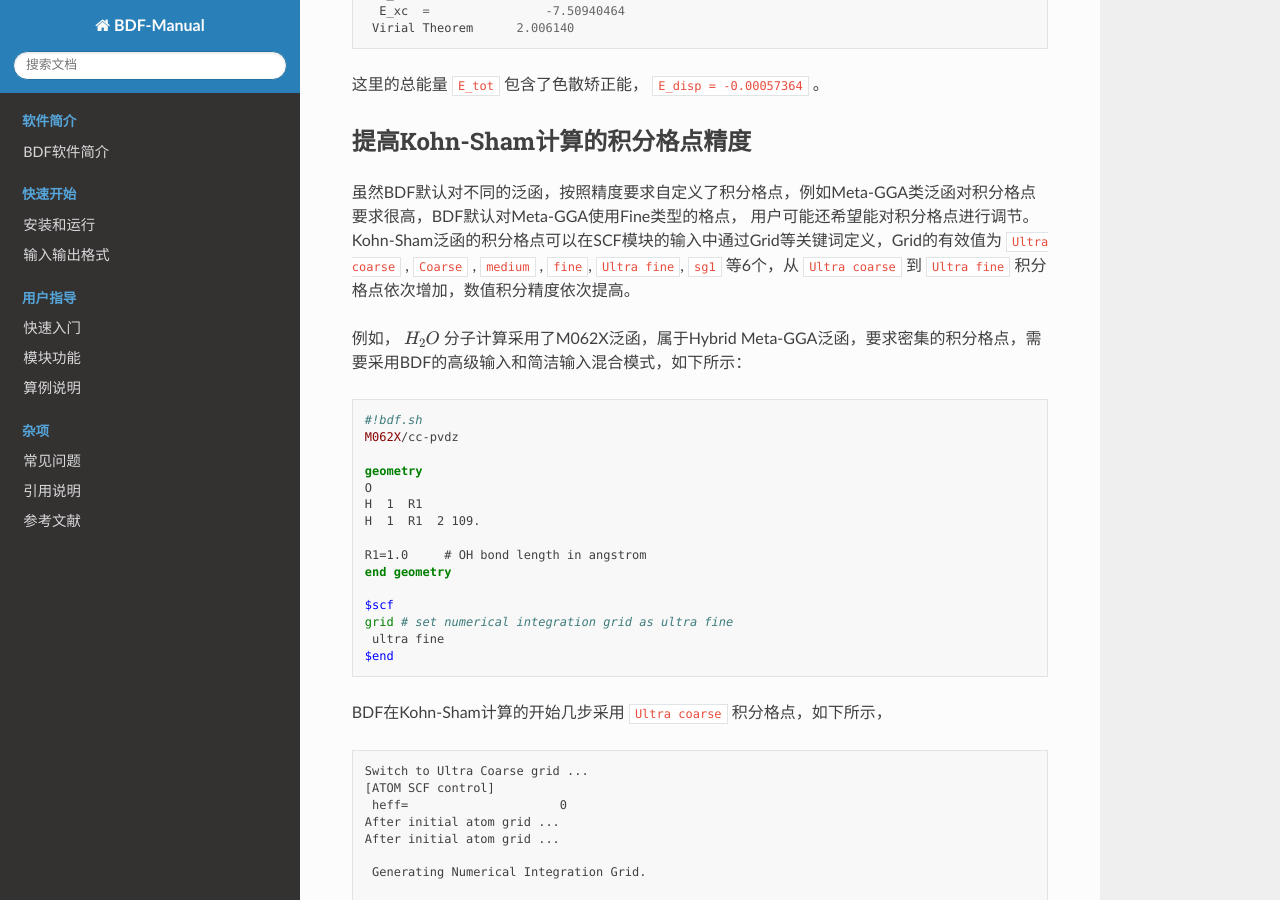
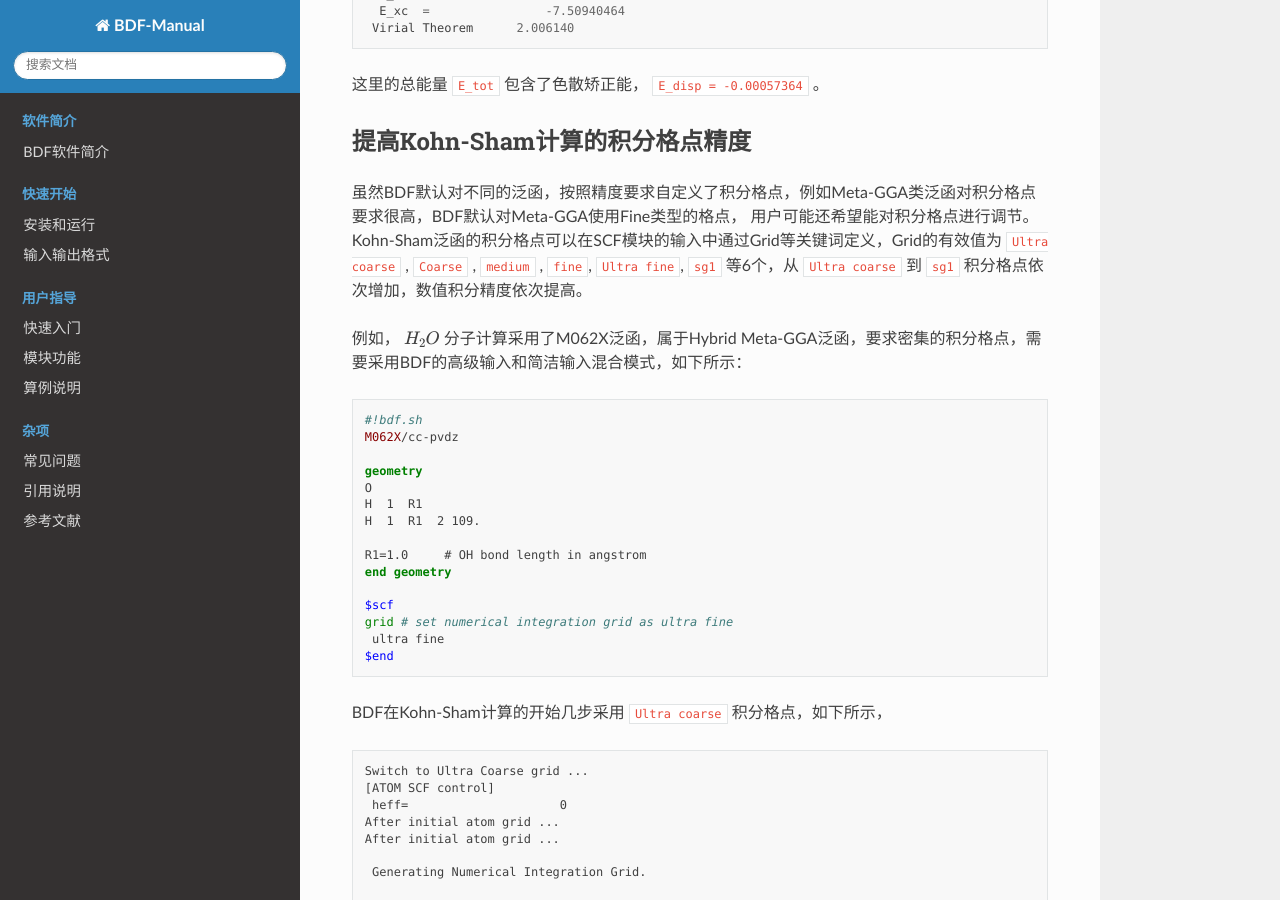
Before and after one commit to BDF-manual-maintenance/BDF-Manual, a Sphinx documentation site: the page built from source/guide/SCF.rst, in a window 1280 px wide and 900 px high, scrolled down 6780 px. Built offline with Sphinx 7.4.7 and the Read the Docs theme 2.0.0, drawn with Linux system fonts in a browser that asks for light colours; pages that are not in the unit, such as notebooks, are missing from menus.

Commit message:
fix some typos

```diff
--- a/source/Installation.rst
+++ b/source/Installation.rst
@@ -252,7 +252,7 @@ pDynamo-2运行时，默认调用sbin目录下的 ``qmmmrun.sh`` 文件进行QM
   PDYNAMO_BDFTMP=YourBDF_tmpPATH;   export PDYNAMO_BDFTMP
 
 若要检测pDynamo是否正确安装，可以运行软件自带的算例进行检测，算例文件位于 **pDynamo_2.0.0/book/examples** 目录中，
-可以运行一下命令测试：
+可以运行以下命令测试：
 
 .. code-block:: shell
 
--- a/source/guide/SCF.rst
+++ b/source/guide/SCF.rst
@@ -367,7 +367,7 @@ D3色散矫正方法，需要在SCF模块的输入中指定D3关键词，输入
 
 虽然BDF默认对不同的泛函，按照精度要求自定义了积分格点，例如Meta-GGA类泛函对积分格点要求很高，BDF默认对Meta-GGA使用Fine类型的格点，
 用户可能还希望能对积分格点进行调节。Kohn-Sham泛函的积分格点可以在SCF模块的输入中通过Grid等关键词定义，Grid的有效值为 ``Ultra coarse`` ,
-``Coarse`` , ``medium`` , ``fine``, ``Ultra fine``, ``sg1`` 等6个，从 ``Ultra coarse`` 到 ``Ultra fine`` 积分格点依次增加，数值积分精度依次提高。
+``Coarse`` , ``medium`` , ``fine``, ``Ultra fine``, ``sg1`` 等6个，从 ``Ultra coarse`` 到 ``sg1`` 积分格点依次增加，数值积分精度依次提高。
 
 例如， :math:`H_{2}O` 分子计算采用了M062X泛函，属于Hybrid Meta-GGA泛函，要求密集的积分格点，需要采用BDF的高级输入和简洁输入混合模式，如下所示：
 
--- a/source/guide/TD.rst
+++ b/source/guide/TD.rst
@@ -912,7 +912,7 @@ BDF不仅支持TDDFT单点能（即给定分子结构下的激发能）的计算
 ----------------------------------------------------------
 
 相对论效应包括标量相对论和自旋轨道耦合 (spin-orbit coupling -- SOC)。相对论计算需要使用 **针对相对论效应优化的基组，
-选择合适的哈密顿** 。BDF支持全电子的sf-X2C-TDDFT-SOC计算，这里sf-X2C指用spin-free的精确二分量方法 (exact two component -- X2C)哈密顿考虑标量相对论效应，TDDFT-SOC指基于TDDFT计算自旋轨道耦合。注意虽然TDDFT是激发态方法，但TDDFT-SOC不仅可以用来计算SOC对激发态能量、性质的贡献，也可以用来计算SOC对基态能量、性质的贡献。
+选择合适的哈密顿** 。BDF支持全电子的sf-X2C-TDDFT-SOC计算，这里sf-X2C指用spin-free的精确二分量方法 (eXact Two-Component -- X2C)哈密顿考虑标量相对论效应，TDDFT-SOC指基于TDDFT计算自旋轨道耦合。注意虽然TDDFT是激发态方法，但TDDFT-SOC不仅可以用来计算SOC对激发态能量、性质的贡献，也可以用来计算SOC对基态能量、性质的贡献。
 
 以基态为单重态的分子为例，完成sf-X2C-TDDFT-SOC计算需要按顺序调用三次TDDFT计算模块。其中，第一次执行利用R-TDDFT，计算单重态，
 第二次利用SF-TDDFT计算三重态，最后一次读入前两个TDDFT的计算波函数，用态相互作用 (State interaction -- SI)的方法
```
